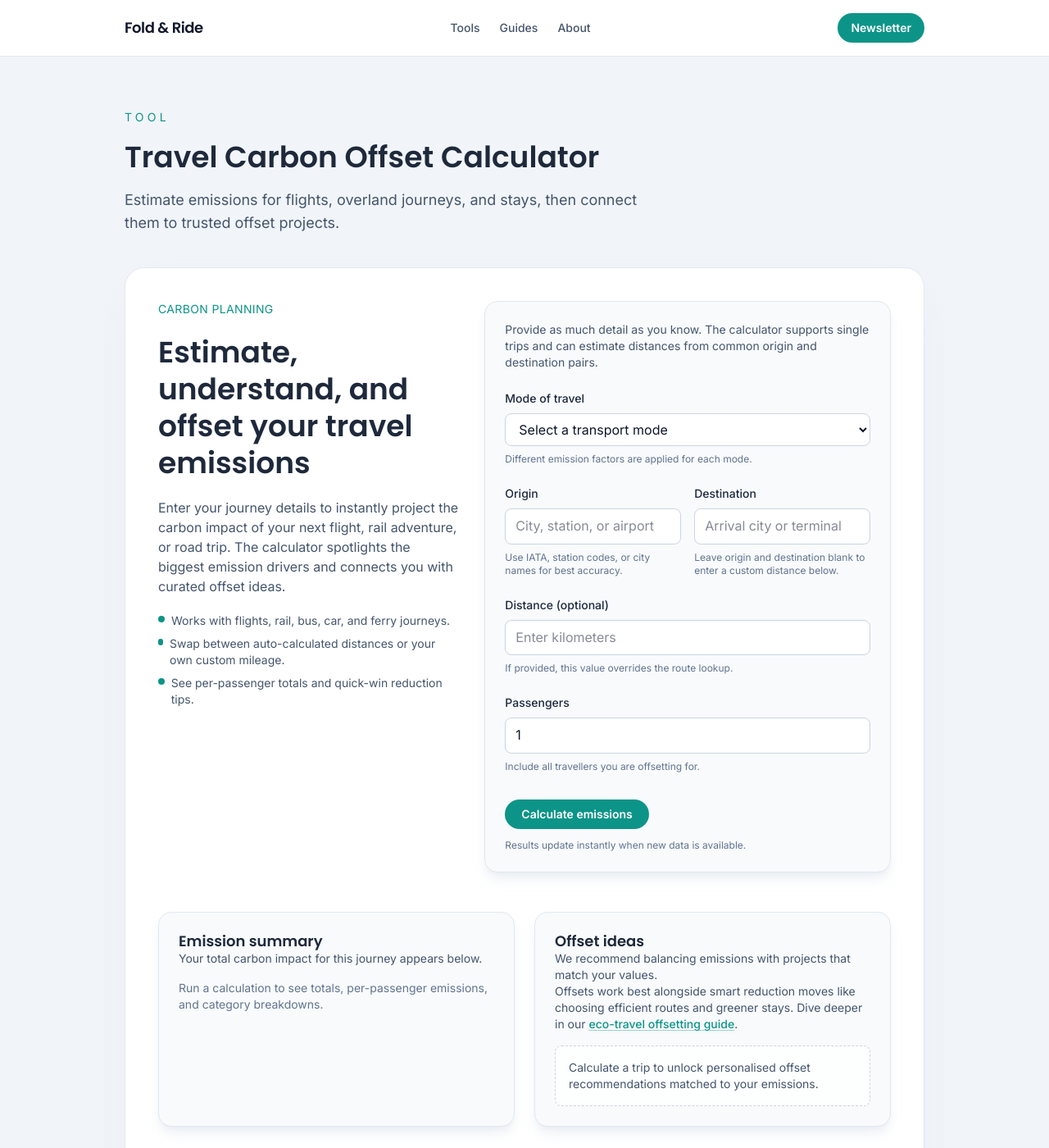
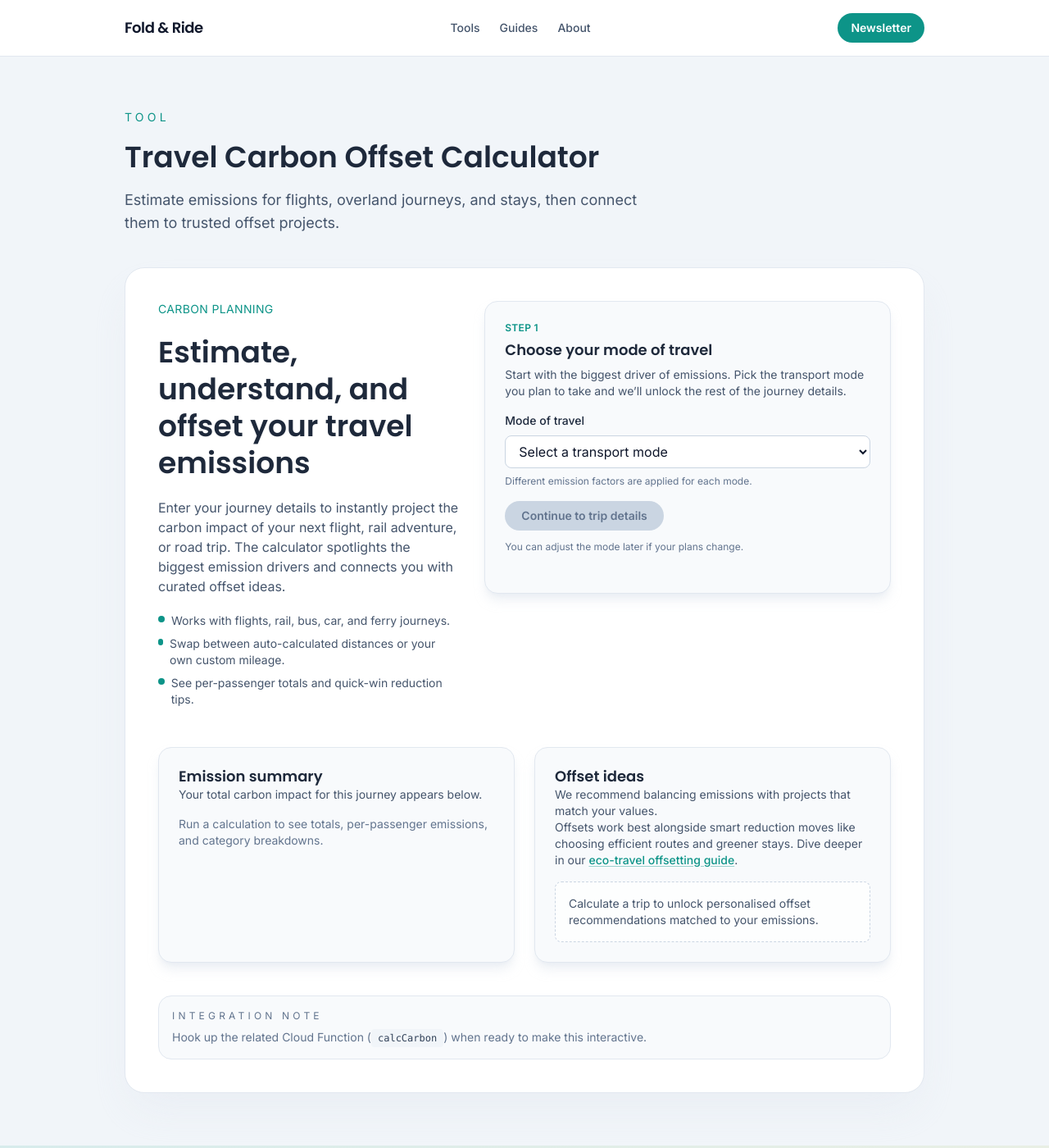
Before and after one commit to krussll/foldandride, a Jekyll site: the page built from tools/travel-carbon-offset-calculator.html, in a window 1280 px wide and 1400 px high. Shown: the whole window at 82% size. Built offline with Jekyll 4.4.1, drawn with Linux system fonts in a browser that asks for light colours.

Commit message:
Create above-the-fold step for carbon calculator

```diff
--- a/assets/js/carbon-calculator.js
+++ b/assets/js/carbon-calculator.js
@@ -556,6 +556,70 @@ if (typeof document !== 'undefined') {
       return;
     }
 
+    const stepper = form.querySelector('[data-carbon-stepper]');
+    if (stepper) {
+      const modeStep = stepper.querySelector('[data-step="mode"]');
+      const detailsStep = stepper.querySelector('[data-step="details"]');
+      const continueButton = stepper.querySelector('[data-step-continue]');
+      const modeSelect = stepper.querySelector('[name="travelMode"]');
+
+      const completionMessage = stepper.querySelector('[data-step-complete-message]');
+
+      const revealDetails = (options = {}) => {
+        if (!detailsStep || !modeStep) {
+          return;
+        }
+
+        if (!modeSelect?.value) {
+          return;
+        }
+
+        if (detailsStep.classList.contains('hidden')) {
+          detailsStep.classList.remove('hidden');
+        }
+        detailsStep.removeAttribute('aria-hidden');
+        modeStep.setAttribute('data-step-complete', 'true');
+        stepper.setAttribute('data-stepper-state', 'details');
+        if (completionMessage && completionMessage.classList.contains('hidden')) {
+          completionMessage.classList.remove('hidden');
+        }
+
+        if (options.focus !== false) {
+          const focusTarget = detailsStep.querySelector('[data-step-focus]');
+          if (focusTarget instanceof HTMLElement) {
+            focusTarget.focus();
+          }
+        }
+      };
+
+      const updateContinueState = () => {
+        if (!continueButton) return;
+        const hasSelection = Boolean(modeSelect?.value);
+        continueButton.disabled = !hasSelection;
+        if (hasSelection && stepper.getAttribute('data-stepper-state') === 'details') {
+          // ensure mode can be re-enabled if the user changed their mind
+          revealDetails({ focus: false });
+        }
+      };
+
+      if (continueButton) {
+        continueButton.addEventListener('click', (event) => {
+          event.preventDefault();
+          revealDetails();
+        });
+      }
+
+      if (modeSelect) {
+        modeSelect.addEventListener('change', () => {
+          updateContinueState();
+        });
+        updateContinueState();
+        if (modeSelect.value) {
+          revealDetails({ focus: false });
+        }
+      }
+    }
+
     form.addEventListener('submit', handleFormSubmit);
 
     const offsetContainer = document.getElementById('offset-suggestions');
--- a/tools/travel-carbon-offset-calculator.html
+++ b/tools/travel-carbon-offset-calculator.html
@@ -28,14 +28,22 @@ function: calcCarbon
     <form
       id="carbon-calculator-form"
       data-carbon-calculator
-      class="space-y-6 rounded-2xl border border-slate-200 bg-slate-50 p-6 shadow-lg shadow-slate-200/70"
+      class="space-y-6"
       aria-describedby="carbon-calculator-helper"
     >
-      <div id="carbon-calculator-helper" class="text-sm text-slate-600">
-        Provide as much detail as you know. The calculator supports single trips and can estimate distances from common
-        origin and destination pairs.
-      </div>
-
+      <div
+        data-carbon-stepper
+        class="space-y-6 rounded-2xl border border-slate-200 bg-slate-50 p-6 shadow-lg shadow-slate-200/70"
+      >
+        <div class="space-y-4" data-step="mode" aria-live="polite">
+          <header class="space-y-2">
+            <p class="text-xs font-semibold uppercase tracking-wide text-[#0D9488]">Step 1</p>
+            <h2 class="text-lg font-semibold text-slate-900">Choose your mode of travel</h2>
+            <p class="text-sm text-slate-600">
+              Start with the biggest driver of emissions. Pick the transport mode you plan to take and we’ll unlock the rest of
+              the journey details.
+            </p>
+          </header>
           <div class="space-y-2">
             <label for="travel-mode" class="block text-sm font-medium text-slate-800">Mode of travel</label>
             <select
@@ -53,6 +61,33 @@ function: calcCarbon
             </select>
             <p class="text-xs text-slate-500">Different emission factors are applied for each mode.</p>
           </div>
+          <div class="flex flex-wrap items-center gap-3">
+            <button
+              type="button"
+              data-step-continue
+              class="inline-flex items-center justify-center rounded-full bg-[#0D9488] px-5 py-2 text-sm font-semibold text-white transition hover:bg-[#0fb7a4] focus:outline-none focus:ring focus:ring-[#0D9488]/40 disabled:cursor-not-allowed disabled:bg-slate-300 disabled:text-slate-500"
+            >
+              Continue to trip details
+            </button>
+            <p class="text-xs text-slate-500">You can adjust the mode later if your plans change.</p>
+            <p data-step-complete-message class="hidden text-xs font-medium text-[#0D9488]">
+              Mode selected. Scroll down to refine the rest of your trip.
+            </p>
+          </div>
+        </div>
+
+        <div
+          data-step="details"
+          class="hidden space-y-6"
+          aria-hidden="true"
+        >
+          <div class="rounded-xl bg-white/90 p-4 text-sm text-slate-600 shadow-inner">
+            <p class="font-medium text-slate-800">Step 2: Add trip details</p>
+            <p id="carbon-calculator-helper" class="mt-1 text-xs text-slate-500">
+              Provide as much detail as you know. The calculator supports single trips and can estimate distances from common
+              origin and destination pairs.
+            </p>
+          </div>
 
           <div class="grid gap-4 sm:grid-cols-2">
             <div class="space-y-2">
@@ -64,6 +99,7 @@ function: calcCarbon
                 placeholder="City, station, or airport"
                 class="w-full rounded-lg border border-slate-300 bg-white px-3 py-2 text-slate-900 focus:border-[#0D9488] focus:outline-none focus:ring focus:ring-[#0D9488]/20"
                 aria-describedby="origin-helper"
+                data-step-focus
               />
               <p id="origin-helper" class="text-xs text-slate-500">Use IATA, station codes, or city names for best accuracy.</p>
             </div>
@@ -121,6 +157,14 @@ function: calcCarbon
             </button>
             <p class="text-xs text-slate-500">Results update instantly when new data is available.</p>
           </div>
+        </div>
+
+        <noscript>
+          <p class="rounded-lg border border-amber-200 bg-amber-50 p-3 text-sm text-amber-800">
+            Enable JavaScript to reveal the full calculator after selecting a travel mode.
+          </p>
+        </noscript>
+      </div>
     </form>
   </div>
 
```
Lines whose indentation alone changed are shown as unchanged.
